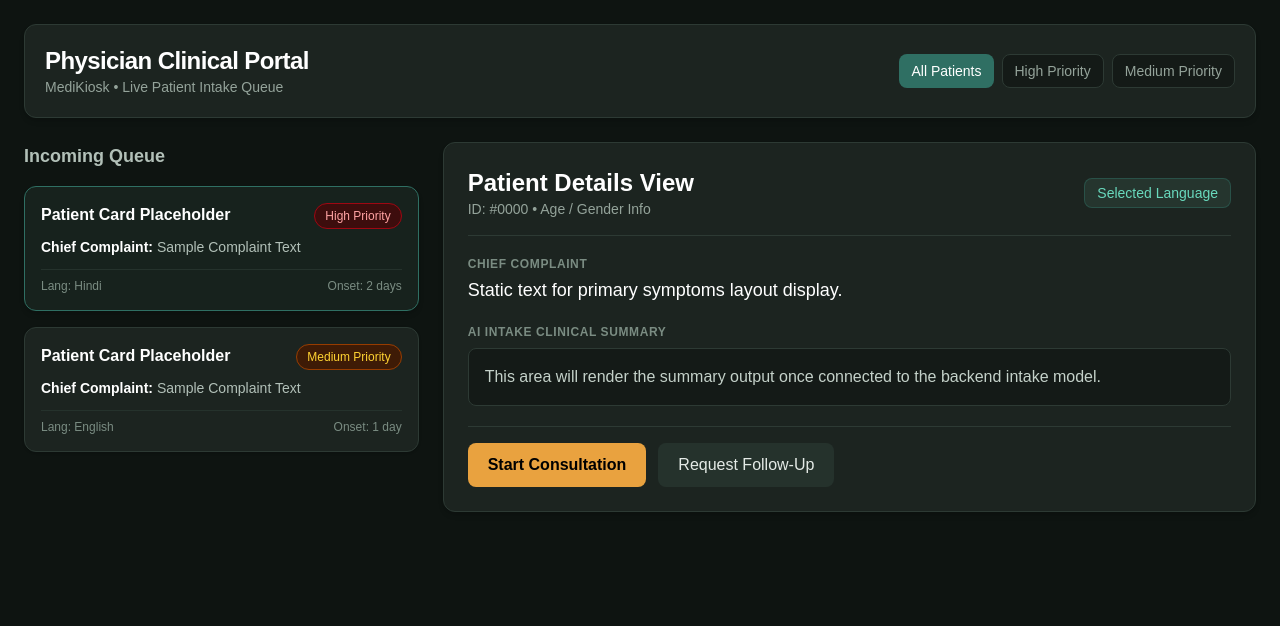
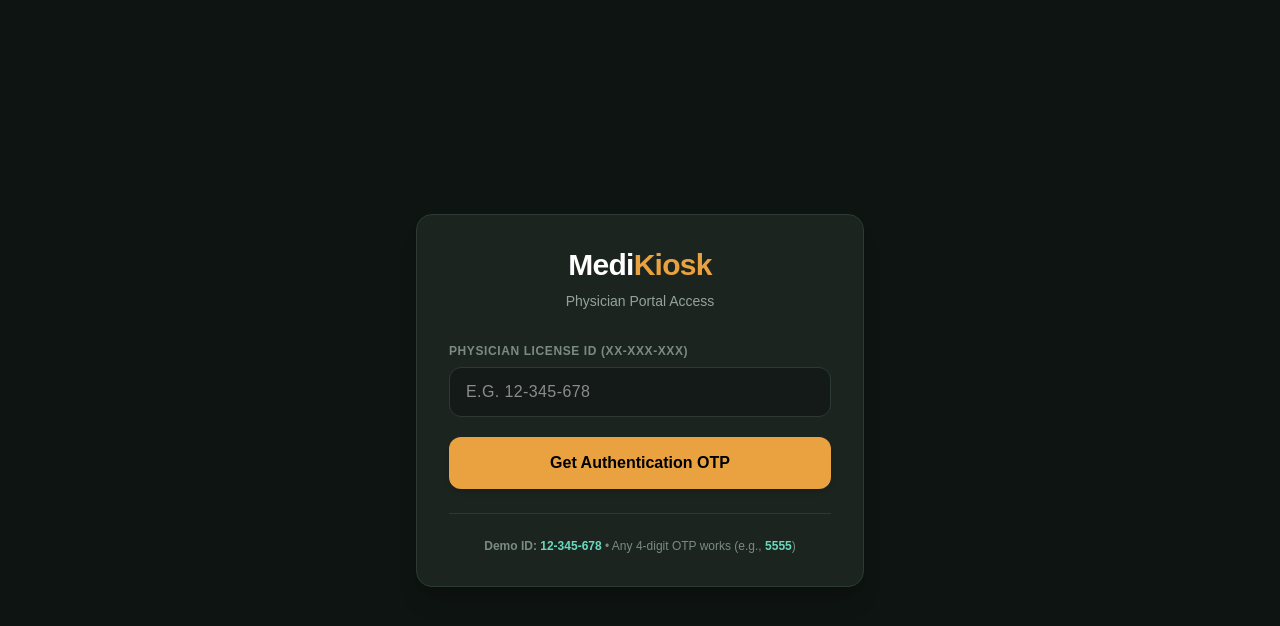
Before and after one commit to 3J0SKA/MediKiosk, a Next.js app in the folder frontend/: page /physician-login in a window 1280 px wide. Shown: the top 626 px of the page. Built offline with nearby package versions, Linux system fonts and the light colour scheme.

Commit message:
Add Physician Login with OTP and personalized dashboard

```diff
--- a/frontend/app/physician-login/page.tsx
+++ b/frontend/app/physician-login/page.tsx
@@ -1,103 +1,146 @@
-import React from 'react';
+"use client";
 
-export default function PhysicianDashboard() {
+import React, { useState } from 'react';
+import { useRouter } from 'next/navigation';
+
+export default function PhysicianLogin() {
+  const [step, setStep] = useState<'id' | 'otp'>('id');
+  const [doctorId, setDoctorId] = useState('');
+  const [otp, setOtp] = useState('');
+  const [error, setError] = useState('');
+  const router = useRouter();
+
+  // Demo Doctor ID to match against
+  const DEMO_DOCTOR_ID = "12-345-678";
+
+  const handleIdChange = (e: React.ChangeEvent<HTMLInputElement>) => {
+    // Keep input clean and capitalize letters if typed
+    setDoctorId(e.target.value.toUpperCase());
+  };
+
+  const handleIdSubmit = (e: React.FormEvent) => {
+    e.preventDefault();
+
+    // Regex matching XX-XXX-XXX format (letters or numbers)
+    const idPattern = /^[A-Z0-9]{2}-[A-Z0-9]{3}-[A-Z0-9]{3}$/;
+
+    if (doctorId.trim() === DEMO_DOCTOR_ID) {
+      setError('');
+      setStep('otp');
+    } else if (!idPattern.test(doctorId.trim())) {
+      setError('Invalid format. Please use format: XX-XXX-XXX (e.g., 12-345-678)');
+    } else {
+      setError(`Doctor ID not found. Use Demo ID: ${DEMO_DOCTOR_ID}`);
+    }
+  };
+
+  const handleOtpSubmit = (e: React.FormEvent) => {
+    e.preventDefault();
+    if (otp.length === 4) {
+      setError('');
+      router.push('/physician-dashboard');
+    } else {
+      setError('Please enter a 4-digit OTP (e.g., 5555)');
+    }
+  };
+
   return (
-    <div className="min-h-screen bg-[#0E1411] text-[#E4EAE6] p-6 font-sans">
-      {/* Top Header */}
-      <header className="bg-[#1C2420] border border-[#2D3A34] p-5 rounded-xl shadow-md mb-6 flex justify-between items-center">
-        <div>
-          <h1 className="text-2xl font-bold text-white tracking-tight">Physician Clinical Portal</h1>
-          <p className="text-sm text-[#94A39A]">MediKiosk • Live Patient Intake Queue</p>
-        </div>
-        <div className="flex gap-2">
-          <button className="px-3 py-1.5 text-sm rounded-lg bg-[#2F6F63] text-white font-medium hover:bg-[#26594F] transition">
-            All Patients
-          </button>
-          <button className="px-3 py-1.5 text-sm rounded-lg bg-[#141A17] text-[#94A39A] border border-[#2D3A34] hover:bg-[#242F2A] transition">
-            High Priority
-          </button>
-          <button className="px-3 py-1.5 text-sm rounded-lg bg-[#141A17] text-[#94A39A] border border-[#2D3A34] hover:bg-[#242F2A] transition">
-            Medium Priority
-          </button>
-        </div>
-      </header>
+    <div className="min-h-screen bg-[#0E1411] text-[#E4EAE6] flex items-center justify-center p-6 font-sans">
+      <div className="w-full max-w-md bg-[#1C2420] border border-[#2D3A34] p-8 rounded-2xl shadow-xl">
 
-      {/* Grid Layout */}
-      <div className="grid grid-cols-1 md:grid-cols-3 gap-6">
-
-        {/* Left Column: Queue Placeholder */}
-        <div className="space-y-4">
-          <h2 className="text-lg font-semibold text-[#B2C0B8]">Incoming Queue</h2>
-
-          <div className="p-4 rounded-xl border border-[#2F6F63] bg-[#17221D] cursor-pointer shadow-md">
-            <div className="flex justify-between items-start mb-2">
-              <h3 className="font-bold text-white">Patient Card Placeholder</h3>
-              <span className="text-xs px-2.5 py-1 rounded-full font-medium bg-red-950/80 border border-red-800 text-red-300">
-                High Priority
-              </span>
-            </div>
-            <p className="text-sm text-[#B2C0B8] line-clamp-1">
-              <strong className="text-white">Chief Complaint:</strong> Sample Complaint Text
-            </p>
-            <div className="mt-3 text-xs text-[#7A8C82] flex justify-between border-t border-[#25322C] pt-2">
-              <span>Lang: Hindi</span>
-              <span>Onset: 2 days</span>
-            </div>
-          </div>
-
-          <div className="p-4 rounded-xl border border-[#2D3A34] bg-[#1C2420] cursor-pointer shadow-sm hover:border-[#3E4E46] transition">
-            <div className="flex justify-between items-start mb-2">
-              <h3 className="font-bold text-white">Patient Card Placeholder</h3>
-              <span className="text-xs px-2.5 py-1 rounded-full font-medium bg-amber-950/80 border border-amber-800 text-amber-300">
-                Medium Priority
-              </span>
-            </div>
-            <p className="text-sm text-[#B2C0B8] line-clamp-1">
-              <strong className="text-white">Chief Complaint:</strong> Sample Complaint Text
-            </p>
-            <div className="mt-3 text-xs text-[#7A8C82] flex justify-between border-t border-[#25322C] pt-2">
-              <span>Lang: English</span>
-              <span>Onset: 1 day</span>
-            </div>
-          </div>
+        {/* Header Branding */}
+        <div className="text-center mb-8">
+          <h1 className="text-3xl font-bold text-white tracking-tight">
+            Medi<span className="text-[#E9A23F]">Kiosk</span>
+          </h1>
+          <p className="text-sm text-[#94A39A] mt-2">
+            {step === 'id' ? 'Physician Portal Access' : 'Two-Factor Verification'}
+          </p>
         </div>
 
-        {/* Right Column: Details Panel */}
-        <div className="md:col-span-2 bg-[#1C2420] p-6 rounded-xl shadow-md border border-[#2D3A34]">
-          <div className="border-b border-[#2D3A34] pb-4 mb-5 flex justify-between items-center">
+        {/* Step 1: Physician ID Form */}
+        {step === 'id' && (
+          <form onSubmit={handleIdSubmit} className="space-y-5">
             <div>
-              <h2 className="text-2xl font-bold text-white">Patient Details View</h2>
-              <p className="text-sm text-[#94A39A]">ID: #0000 • Age / Gender Info</p>
+              <label className="block text-xs font-bold text-[#7A8C82] uppercase tracking-wider mb-2">
+                Physician License ID (XX-XXX-XXX)
+              </label>
+              <input
+                type="text"
+                value={doctorId}
+                onChange={handleIdChange}
+                placeholder="e.g. 12-345-678"
+                maxLength={10}
+                className="w-full px-4 py-3 rounded-xl bg-[#141A17] border border-[#2D3A34] text-white focus:outline-none focus:border-[#2F6F63] font-mono tracking-wide transition uppercase"
+                required
+              />
             </div>
-            <span className="px-3 py-1 bg-[#25352E] text-[#69D9BD] border border-[#2F6F63]/50 rounded-lg text-sm font-medium">
-              Selected Language
-            </span>
-          </div>
 
-          <div className="space-y-5">
-            <div>
-              <h3 className="text-xs font-bold text-[#7A8C82] uppercase tracking-wider">Chief Complaint</h3>
-              <p className="text-lg text-white font-medium mt-1">
-                Static text for primary symptoms layout display.
+            {error && (
+              <p className="text-sm text-red-400 bg-red-950/50 border border-red-800 p-3 rounded-lg text-center">
+                {error}
               </p>
+            )}
+
+            <button
+              type="submit"
+              className="w-full py-3.5 bg-[#E9A23F] text-black font-semibold rounded-xl hover:bg-[#d49133] transition shadow-md"
+            >
+              Get Authentication OTP
+            </button>
+          </form>
+        )}
+
+        {/* Step 2: Fake OTP Verification Form */}
+        {step === 'otp' && (
+          <form onSubmit={handleOtpSubmit} className="space-y-5">
+            <div className="p-3 bg-[#141A17] border border-[#2D3A34] rounded-lg text-xs text-[#94A39A]">
+              OTP sent to registered mobile linked with ID: <span className="text-white font-mono font-bold">{doctorId}</span>
             </div>
 
             <div>
-              <h3 className="text-xs font-bold text-[#7A8C82] uppercase tracking-wider">AI Intake Clinical Summary</h3>
-              <div className="mt-2 p-4 bg-[#141A17] rounded-lg border border-[#2D3A34] text-[#C4D1C9]">
-                This area will render the summary output once connected to the backend intake model.
-              </div>
+              <label className="block text-xs font-bold text-[#7A8C82] uppercase tracking-wider mb-2">
+                Enter 4-Digit OTP
+              </label>
+              <input
+                type="text"
+                maxLength={4}
+                value={otp}
+                onChange={(e) => setOtp(e.target.value)}
+                placeholder="e.g. 5555"
+                className="w-full px-4 py-3 text-center text-xl tracking-widest font-mono rounded-xl bg-[#141A17] border border-[#2D3A34] text-white focus:outline-none focus:border-[#2F6F63] transition"
+                required
+              />
             </div>
 
-            <div className="pt-4 flex gap-3 border-t border-[#2D3A34]">
-              <button className="px-5 py-2.5 bg-[#E9A23F] text-black font-semibold rounded-lg hover:bg-[#d49133] transition">
-                Start Consultation
-              </button>
-              <button className="px-5 py-2.5 bg-[#25322C] text-[#E4EAE6] font-medium rounded-lg hover:bg-[#2D3A34] transition">
-                Request Follow-Up
-              </button>
-            </div>
-          </div>
+            {error && (
+              <p className="text-sm text-red-400 bg-red-950/50 border border-red-800 p-3 rounded-lg text-center">
+                {error}
+              </p>
+            )}
+
+            <button
+              type="submit"
+              className="w-full py-3.5 bg-[#E9A23F] text-black font-semibold rounded-xl hover:bg-[#d49133] transition shadow-md"
+            >
+              Verify & Enter Dashboard
+            </button>
+
+            <button
+              type="button"
+              onClick={() => { setStep('id'); setError(''); }}
+              className="w-full text-xs text-[#7A8C82] hover:text-white transition text-center"
+            >
+              ← Back to ID Login
+            </button>
+          </form>
+        )}
+
+        {/* Demo Credentials Footer */}
+        <div className="mt-6 pt-6 border-t border-[#2D3A34] text-center">
+          <p className="text-xs text-[#7A8C82]">
+            <strong>Demo ID:</strong> <span className="text-[#69D9BD] font-mono font-bold">12-345-678</span> • Any 4-digit OTP works (e.g., <span className="text-[#69D9BD] font-mono font-bold">5555</span>)
+          </p>
         </div>
 
       </div>
```
Also changed, not shown: frontend/app/physician-dashboard/page.tsx (added, +125 -0 lines).
